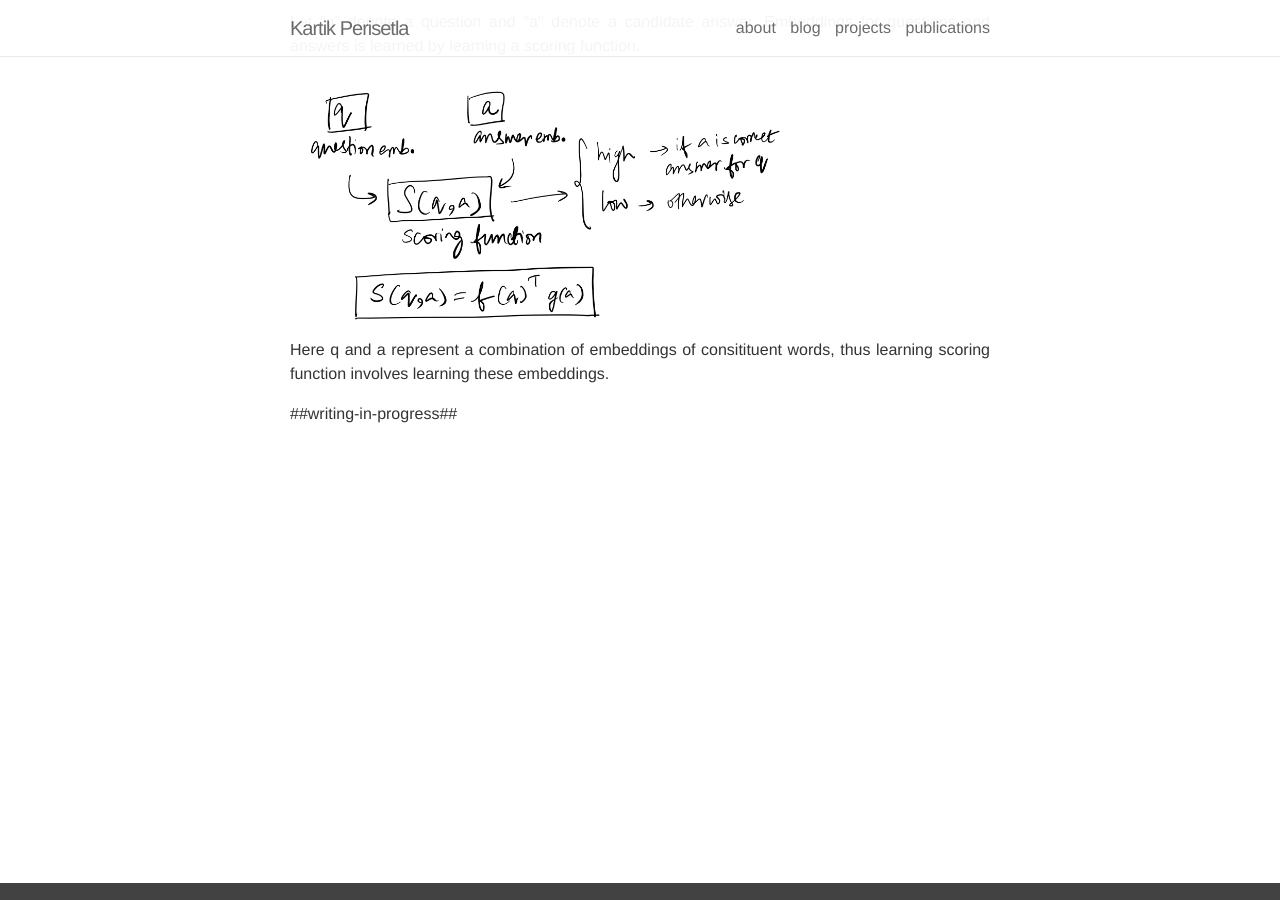
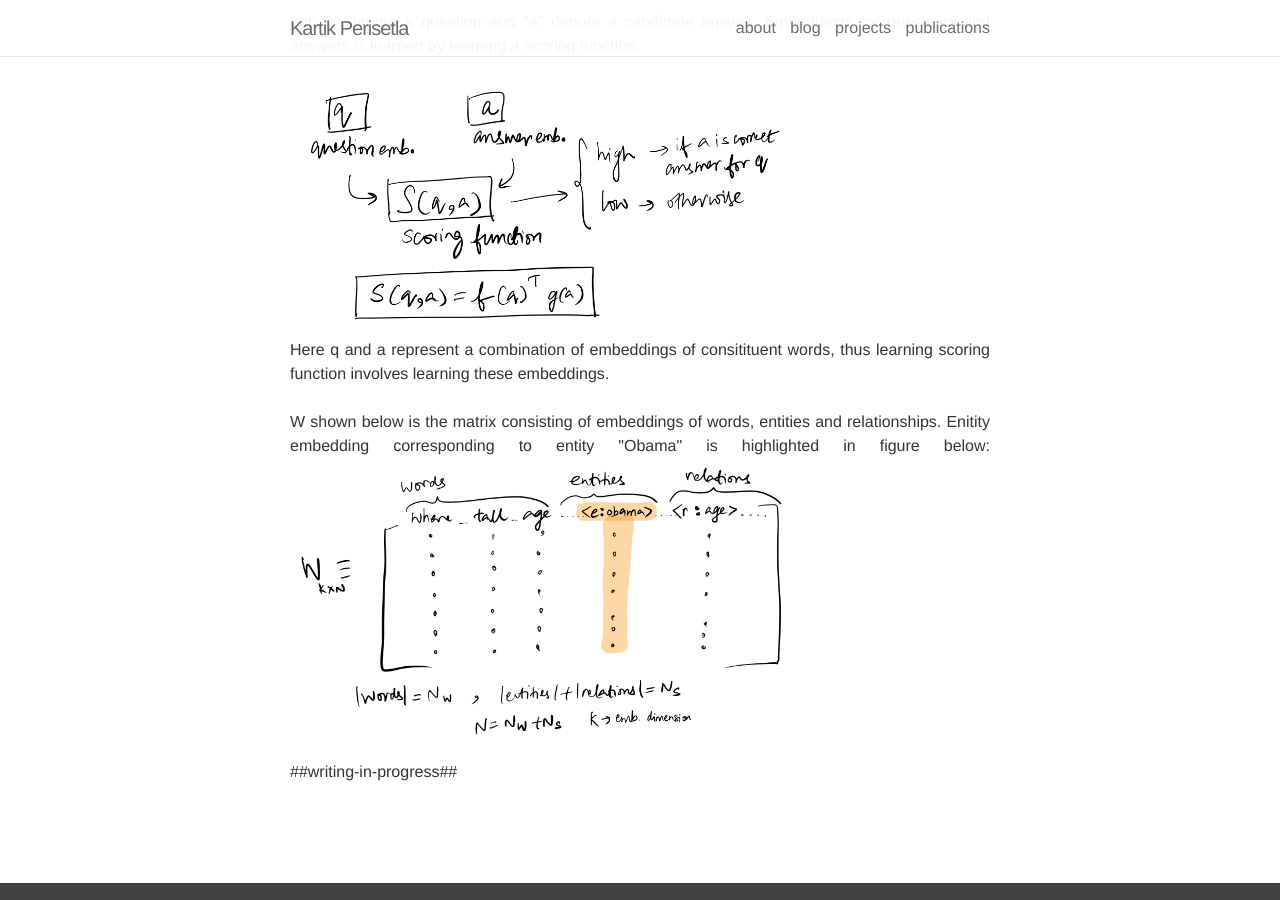
Before and after one commit to kartikperisetla/kartikperisetla.github.io, a Jekyll site: the page built from _posts/2020-03-12-question.answering.subgraph.embeddings.markdown, in a window 1280 px wide and 900 px high, scrolled down 1892 px. Built offline with Jekyll 4.4.1, drawn with Linux system fonts in a browser that asks for light colours; nearby versions of some CDN libraries.

Commit message:
adding desc of matrix

```diff
--- a/_posts/2020-03-12-question.answering.subgraph.embeddings.markdown
+++ b/_posts/2020-03-12-question.answering.subgraph.embeddings.markdown
@@ -46,7 +46,12 @@ Let "q" denote a question and "a" denote a candidate answer. Embeddings for ques
 <img width="500px" src="{{ site.baseurl }}/assets/img/blog/scoring_fn.png">
 <br/>
 Here q and a represent a combination of embeddings of consitituent words, thus learning scoring function involves learning these embeddings.
+<br/><br/>
+W shown below is the matrix consisting of embeddings of words, entities and relationships. Enitity embedding corresponding to entity "Obama" is highlighted in figure below:
+<img width="500px" src="{{ site.baseurl }}/assets/img/blog/embedding_matrix.png">
+<br/>
 </p>
+
 <p align="justify">
 ##writing-in-progress##
 </p>
```
Also changed, not shown: assets/img/blog/embedding_matrix.png (added).
